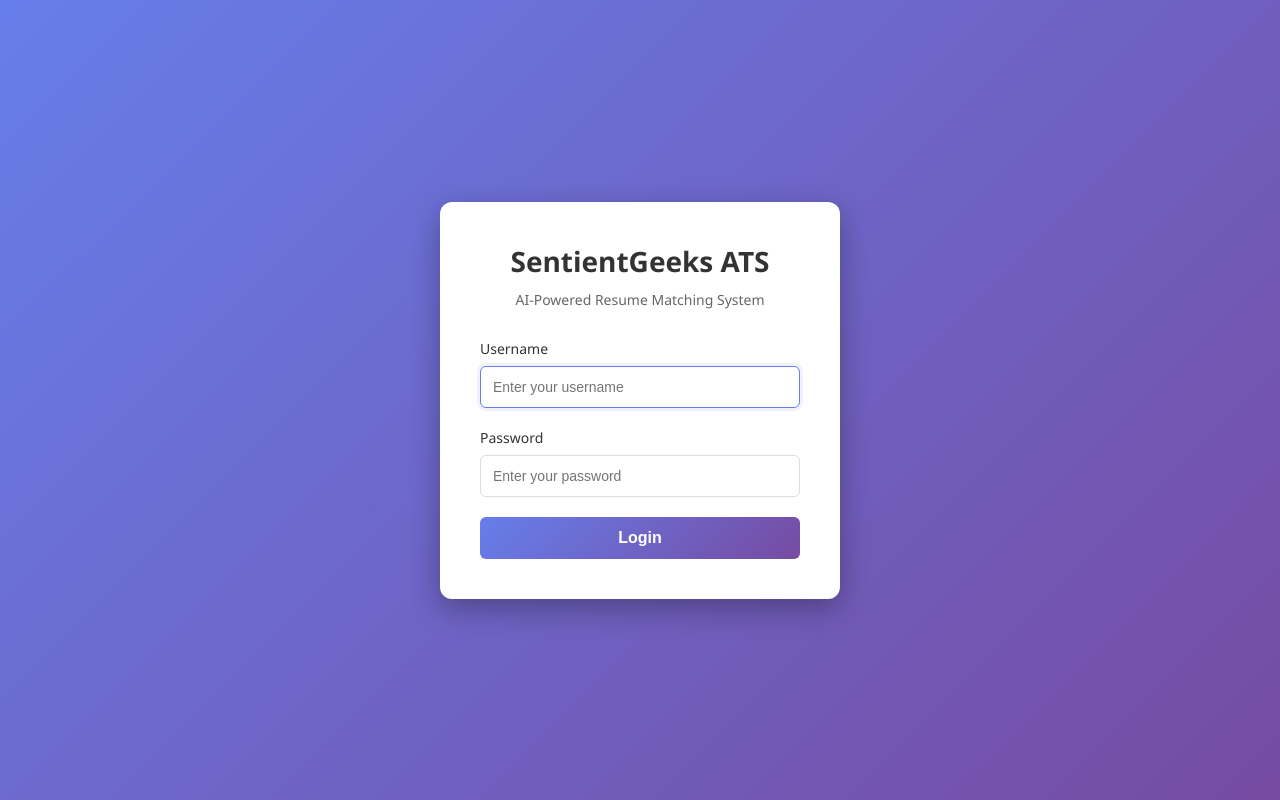
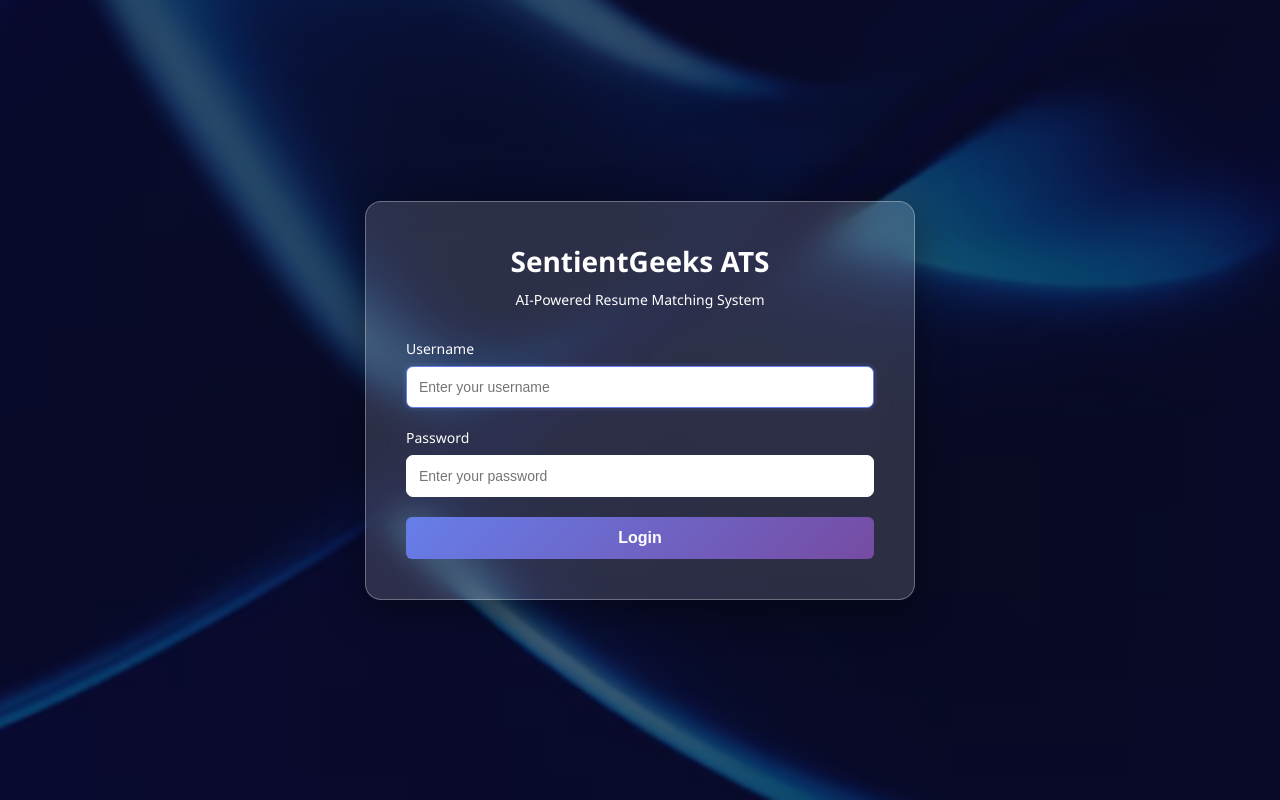
Before and after one commit to sumona-banerjeee/Sentientgeeks-ats-matcher, a Python web app: template frontend/templates/login.html in a window 1280 px wide. Run offline with Jinja, Linux system fonts and the light colour scheme; the template is opened without the code that fills it, so the values that code supplies are empty.

Commit message:
Changes in styling and glassmorphism

```diff
--- a/frontend/templates/login.html
+++ b/frontend/templates/login.html
@@ -9,21 +9,40 @@
 
         body {
     font-family: 'Segoe UI', Tahoma, Geneva, Verdana, sans-serif;
-            background: linear-gradient(135deg, #667eea 0%, #764ba2 100%);
+
+    background:
+        linear-gradient(
+            rgba(10, 15, 30, 0.6),
+            rgba(10, 15, 30, 0.6)
+        ),
+        url("/static/images/bg-glass.png");
+
+    background-size: cover;
+    background-position: center;
+
     min-height: 100vh;
     display: flex;
     align-items: center;
     justify-content: center;
 }
 
+
         .login-container {
-            background: white;
+    background: rgba(255, 255, 255, 0.15);
+    backdrop-filter: blur(16px);
+    -webkit-backdrop-filter: blur(16px);
+
+    border-radius: 16px;
+    border: 1px solid rgba(255, 255, 255, 0.3);
+
     padding: 40px;
-            border-radius: 12px;
-            box-shadow: 0 10px 30px rgba(0,0,0,0.3);
     width: 100%;
-            max-width: 400px;
+    max-width: 550px;
+
+    box-shadow: 0 10px 40px rgba(0,0,0,0.4);
+    color: white;
 }
+
 
         .login-header {
             text-align: center;
@@ -31,13 +50,13 @@
         }
 
         .login-header h1 {
-            color: #333;
+            color: #ffffff;
             margin-bottom: 10px;
             font-size: 28px;
         }
 
         .login-header p {
-            color: #666;
+            color: #ffffff;
             font-size: 14px;
         }
 
@@ -48,7 +67,7 @@
         .form-group label {
             display: block;
             margin-bottom: 8px;
-            color: #333;
+            color: #ffffff;
             font-weight: 500;
             font-size: 14px;
         }
@@ -56,8 +75,8 @@
         .form-group input {
             width: 100%;
             padding: 12px;
-            border: 1px solid #ddd;
-            border-radius: 6px;
+            border: 1px solid #fffefe;
+            border-radius: 7px;
             font-size: 14px;
             transition: border-color 0.3s;
         }
```
Also changed, not shown: frontend/static/images/bg-glass.png (added), frontend/static/images/bg-glass2.png (added). Lines whose indentation alone changed are shown as unchanged.
